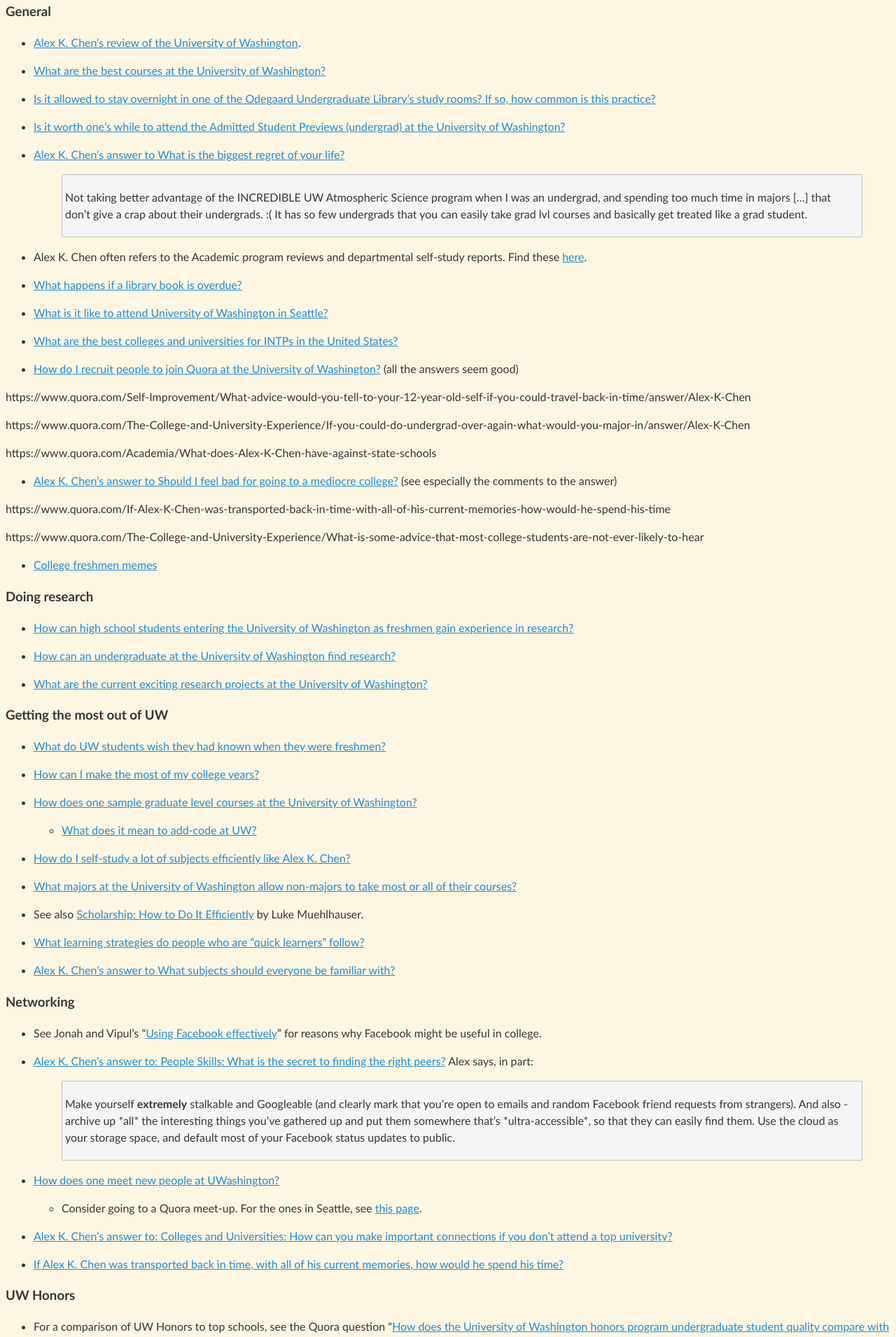
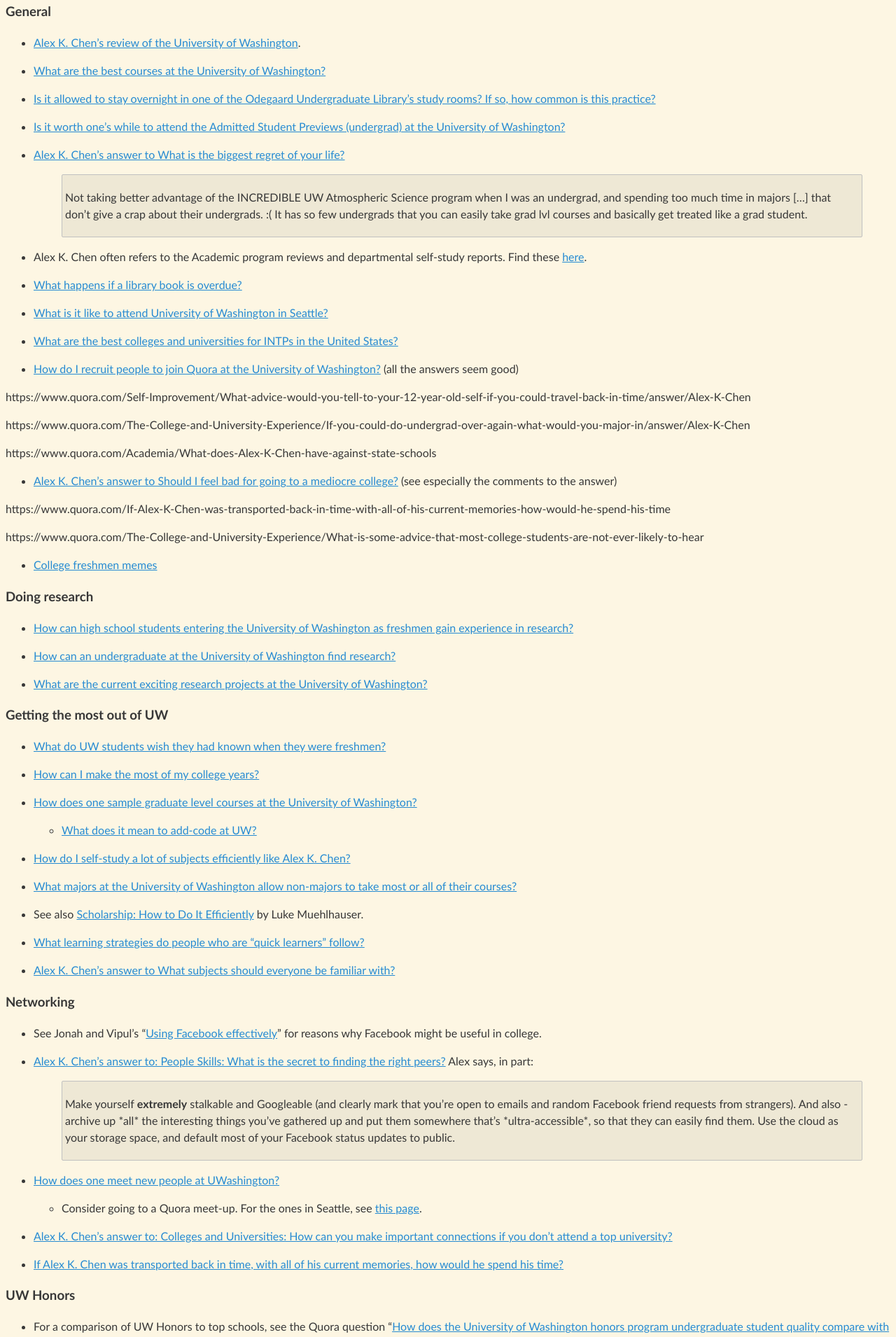
Before and after one commit to riceissa/abc, a Jekyll site: the page built from uw.markdown, in a window 1280 px wide. Shown: the part 308-2218 px from the top of the page at 70% size. Built offline with Jekyll 4.4.1, drawn with Linux system fonts in a browser that asks for light colours; Markdown is read by kramdown in place of the engine named in the settings.

Commit message:
base2 for quotes

```diff
--- a/css/common.css
+++ b/css/common.css
@@ -27,7 +27,7 @@
 
 blockquote {
     border-radius: 2px 2px 2px 2px;
-    background-color: rgb(245, 245, 245);
+    background-color: #eee8d5; /*rgb(245, 245, 245);*/
     border: 1px solid rgb(192, 192, 192);
 }
 
```
